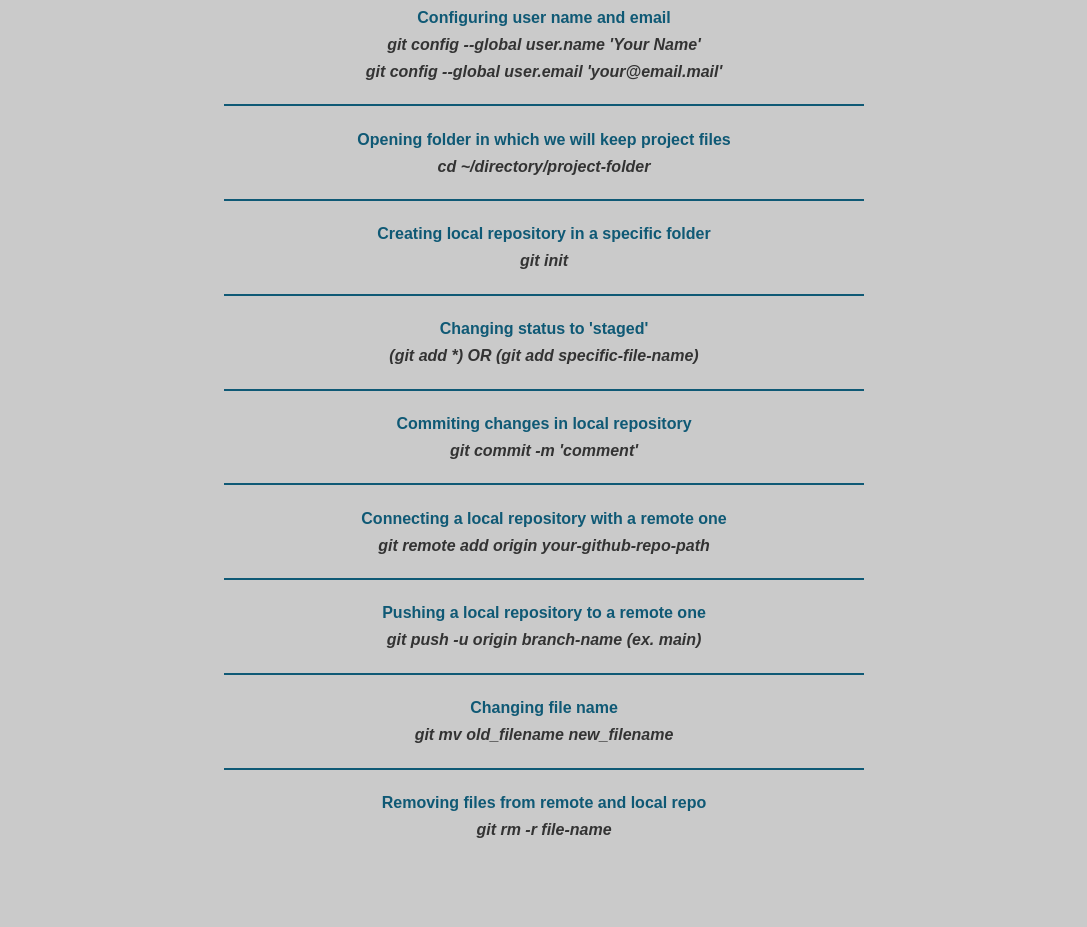
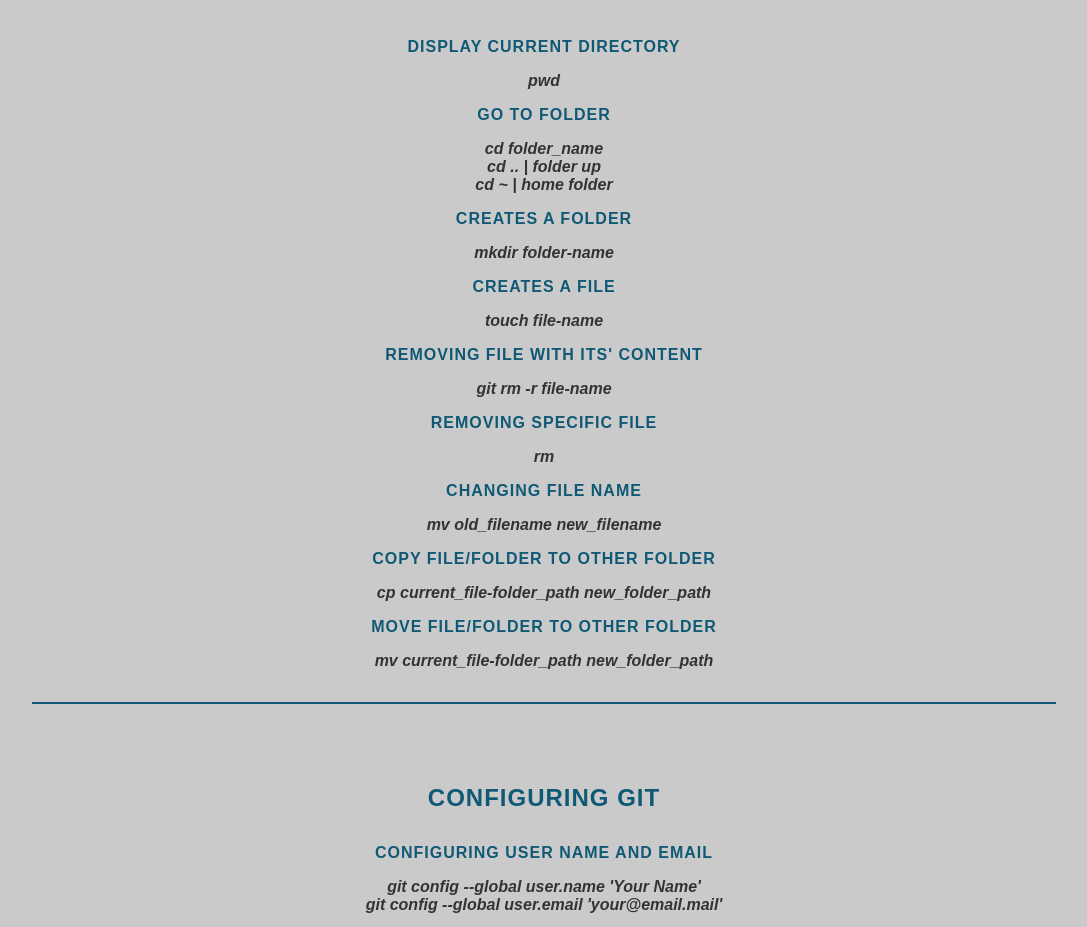
Before and after one commit to lukmak0394/git-cheat-sheet, a plain HTML site: page index.html in a window 1280 px wide. Shown: the part 102-1029 px from the top of the page, without its empty margins (96-1183 px from the left). Before the commit the page ends 996 px from the top, so only its background shows below. Drawn offline with Linux system fonts and the light colour scheme.

Commit message:
created separate sections, edited styling

```diff
--- a/index.html
+++ b/index.html
@@ -9,16 +9,57 @@
 </head>
 <body>
     <div id="container">
-        <h1>My GIT Cheat Sheet</h1>
+        <section class="command-section">
+            <h2>Basic Commands</h2>
+            <div class="command">
+                <h4>Display current directory</h4>
+                <p>pwd</p>
+            </div>
+            <div class="command">
+                <h4>Go to folder</h4>
+                <p>cd folder_name</p>
+                <p>cd .. | folder up</p>
+                <p>cd ~ | home folder</p>
+            </div>
+            <div class="command">
+                <h4>Creates a folder</h4>
+                <p>mkdir folder-name</p>
+            </div>
+            <div class="command">
+                <h4>Creates a file</h4>
+                <p>touch file-name</p>
+            </div>
+            <div class="command">
+                <h4>Removing file with its' content</h4>
+                <p>git rm -r file-name</p>
+            </div>
+            <div class="command">
+                <h4>Removing specific file</h4>
+                <p>rm</p>
+            </div>
+            <div class="command">
+                <h4>Changing file name</h4>
+                <p>mv old_filename new_filename</p>
+            </div>
+            <div class="command">
+                <h4>Copy file/folder to other folder</h4>
+                <p>cp current_file-folder_path new_folder_path</p>
+            </div>
+            <div class="command">
+                <h4>Move file/folder to other folder</h4>
+                <p>mv current_file-folder_path new_folder_path</p>
+            </div>
+        </section>
+        <section class="command-section">
+            <h2>Configuring GIT</h2>
             <div class="command">
                 <h4>Configuring user name and email</h4>
                 <p>git config --global user.name 'Your Name'</p>
                 <p>git config --global user.email 'your@email.mail'</p>
             </div>
-        <div class="command">
-            <h4>Opening folder in which we will keep project files</h4>
-            <p>cd ~/directory/project-folder</p>
-        </div>
+        </section>
+        <section class="command-section">
+            <h2>Working with repository</h2>
             <div class="command">
                 <h4>Creating local repository in a specific folder</h4>
                 <p>git init</p>
@@ -37,16 +78,16 @@
             </div>
             <div class="command">
                 <h4>Pushing a local repository to a remote one</h4>
-            <p>git push -u origin branch-name (ex. main)</p>
+                <p>git push</p>
             </div>
-        <div class="command">
-            <h4>Changing file name</h4>
-            <p>git mv old_filename new_filename</p>
-        </div>
-        <div class="command">
-            <h4>Removing files from remote and local repo</h4>
-            <p>git rm -r file-name</p>
-        </div>
+        </section>
+
+
+
+
+
+
+
     </div>
 </body>
 </html>
--- a/style.css
+++ b/style.css
@@ -6,15 +6,17 @@
 
 body {
     font-family:Arial, Helvetica, sans-serif;
-    line-height: 1.7;
     background: rgb(202, 202, 202);
     height: 100vh;
 }
 
-h1,
+h2,
 h4 {
     text-align: center;
+    text-transform: uppercase;
+    letter-spacing: 1px;
     color: #0f5975;
+    padding: 1rem;
 }
 
 #container {
@@ -25,17 +27,13 @@ h4 {
     text-align: center;
     margin: auto;
     padding: 2rem 0;
-    width: 50%;
 }
 
-.command {
-    padding: 1.2rem;
-    width: 100%;
+.command-section {
     border-bottom: 2px solid #0f5975;
-}
-
-.command:last-child {
-    border-bottom: none;
+    width: 80%;
+    padding: 2rem;
+    margin-bottom: 2rem;
 }
 
 .command p {
```
Lines whose indentation alone changed are shown as unchanged.
